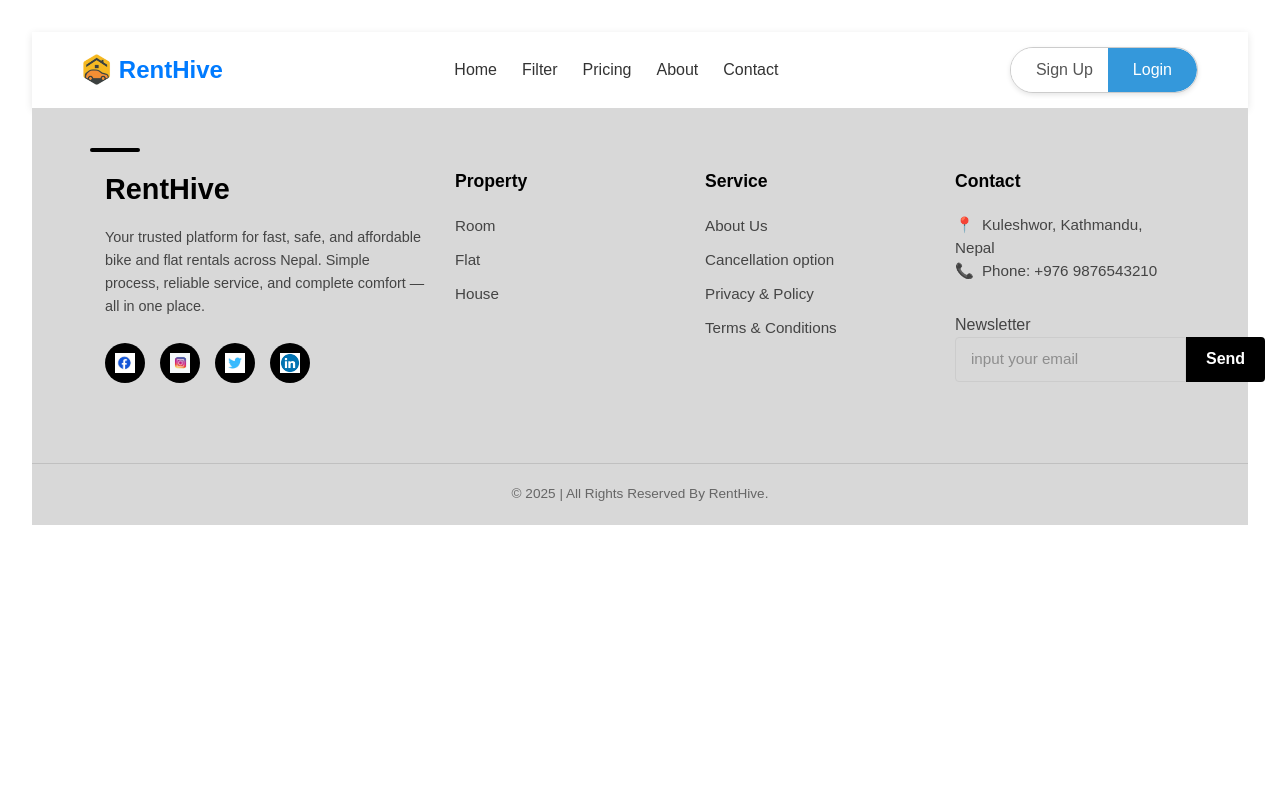
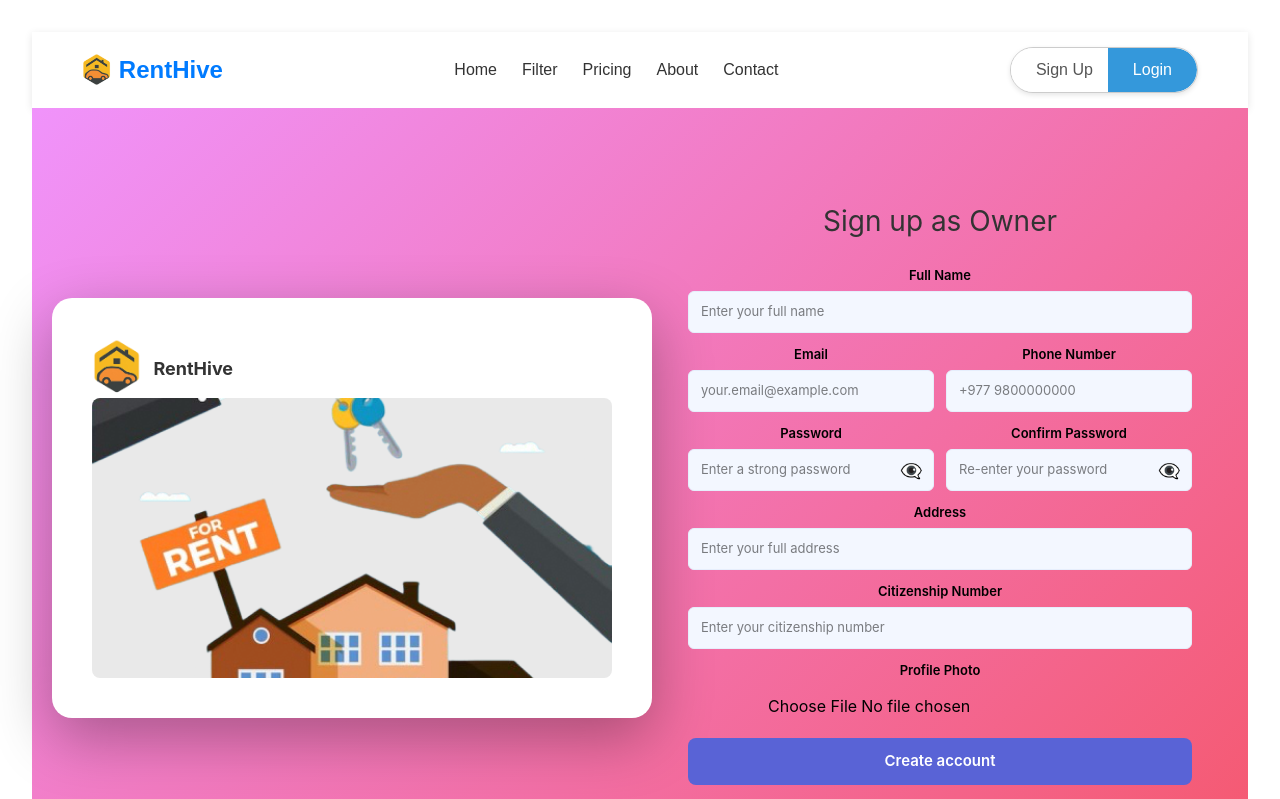
Before and after one commit to khambya19/RentHive, a React (Vite) app in the folder client/: page /register-lessor in a window 1280 px wide. Shown: the top 799 px of the page. Built offline with nearby package versions, Linux system fonts and the light colour scheme; no server answers.

Commit message:
my part done

```diff
--- a/client/src/App.jsx
+++ b/client/src/App.jsx
@@ -65,6 +65,8 @@ function AppContent() {
                 <Route path="/register" element={<Register />} />
                 <Route path="/register-user" element={<RegisterUser />} />
                 <Route path="/register-owner" element={<RegisterOwner />} />
+                <Route path="/register-vendor" element={<RegisterUser />} />
+                <Route path="/register-lessor" element={<RegisterOwner />} />
                 <Route path="/forgot-password" element={<ForgotPassword />} />
 
                 {/* Protected Dashboard Routes */}
--- a/client/src/pages/Login/Login.jsx
+++ b/client/src/pages/Login/Login.jsx
@@ -32,9 +32,7 @@ const Login = () => {
         // Use AuthContext login
         login(user, token);
 
-        // Redirect based on user type
-        // Owner → Owner Dashboard (full management)
-        // Lessor/Vendor → Tenant Dashboard (browse only)
+
         if (user.type === 'owner') {
             navigate('/owner/dashboard');
         } else if (user.type === 'lessor' || user.type === 'vendor') {
--- a/client/src/pages/RegisterOwner/RegisterOwner.jsx
+++ b/client/src/pages/RegisterOwner/RegisterOwner.jsx
@@ -42,70 +42,84 @@ const RegisterOwner = () => {
     }
 
     try {
-      // Create FormData for file upload
-      const formData = new FormData();
-      formData.append('type', 'owner');
-      formData.append('fullName', form.fullName);
-      formData.append('email', form.email);
-      formData.append('phone', form.phone);
-      formData.append('password', form.password);
-      formData.append('confirmPassword', form.confirmPassword);
-      formData.append('address', form.address);
-      formData.append('idNumber', form.citizenshipNumber); // Server expects idNumber
-
-      if (form.photo) {
-        formData.append('profileImage', form.photo); // Server expects profileImage
-      }
+      const requestBody = {
+        type: 'owner',
+        fullName: form.fullName,
+        email: form.email,
+        phone: form.phone,
+        password: form.password,
+        confirmPassword: form.confirmPassword,
+        address: form.address,
+        citizenshipNumber: form.citizenshipNumber,
+      };
 
       const response = await fetch('http://localhost:3001/api/auth/register', {
         method: 'POST',
-        body: formData, // Send FormData instead of JSON
+        headers: {
+          'Content-Type': 'application/json',
+          'Accept': 'application/json',
+        },
+        mode: 'cors',
+        body: JSON.stringify(requestBody),
       });
 
-      const data = await response.json();
+      const responseText = await response.text();
 
-      if (response.ok) {
+      if (!response.ok) {
+        try {
+          const errorData = JSON.parse(responseText);
+          setError(errorData.error || errorData.message || `Server error: ${response.status}`);
+        } catch {
+          setError(`Server error: ${response.status} - ${responseText}`);
+        }
+        return;
+      }
+
+      let data;
+      try {
+        data = JSON.parse(responseText);
+      } catch (parseError) {
+        setError('Server returned invalid response format');
+        return;
+      }
+
       setSuccess('Registration successful! Please verify your email.');
       setRegisteredEmail(form.email);
       setShowOtpModal(true);
+    } catch (error) {
+      console.error('Registration error:', error);
+      if (error.name === 'SyntaxError' && error.message.includes('JSON')) {
+        setError('Server returned invalid response. Please try again.');
+      } else if (error.name === 'TypeError' && error.message.includes('fetch')) {
+        setError('Unable to connect to server. Please check your connection.');
       } else {
-        setError(data.error || data.message || 'Registration failed');
+        setError(`Registration failed: ${error.message}`);
       }
-    } catch (error) {
-      setError('Unable to connect to server. Please try again.');
-      console.error('Registration error:', error);
     }
   };
 
   return (
-    <div style={{ minHeight: '100vh', background: 'linear-gradient(135deg, #f6f8fb 0%, #ffffff 100%)', padding: '20px', display: 'flex', alignItems: 'center', justifyContent: 'center' }}>
-      <div style={{ maxWidth: '1100px', width: '100%', background: '#fff', borderRadius: '12px', overflow: 'hidden', boxShadow: '0 8px 30px rgba(0,0,0,0.08)' }}>
-        <div style={{ display: 'flex' }}>
-          {/* Left Panel */}
-          <div style={{ flex: '0 0 38%', padding: '40px', background: '#fbfbfb', display: 'flex', flexDirection: 'column', alignItems: 'flex-start', justifyContent: 'flex-start', borderRight: '1px solid #eee', gap: 20, borderTopLeftRadius: 12, borderTopRightRadius: 0, overflow: 'hidden' }}>
+    <>
+      <div className="register-owner-container" style={{ display: 'flex', flexDirection: 'row', width: '100%' }}>
+        <div className="register-lessor-card">
           <div style={{ display: 'flex', flexDirection: 'row', alignItems: 'center', gap: 12 }}>
             <img src="/src/assets/rentHivelogo.png" alt="RentHive" style={{ height: 60 }} onError={(e) => { e.currentTarget.style.display = 'none'; }} />
             <span style={{ fontSize: 18, fontWeight: 700, color: '#333' }}>RentHive</span>
           </div>
-
           <div style={{ width: '100%', height: 280, borderRadius: 8, background: '#e9e9e9', display: 'flex', alignItems: 'center', justifyContent: 'center', overflow: 'hidden', marginTop: 'auto' }}>
             <img src="/src/assets/Login_page.png" alt="hero" style={{ width: '100%', height: '100%', objectFit: 'cover', display: 'block' }} onError={(e) => { e.currentTarget.style.display = 'none'; }} />
           </div>
         </div>
-
         {/* Right Panel */}
-          <div style={{ flex: '1 1 62%', padding: '36px' }}>
-            <h2 style={{ fontSize: 28, textAlign: 'center', margin: 0, marginBottom: 24 }}>Sign up as Owner</h2>
-
+        <div style={{ flex: '1 1 62%', minWidth: '400px', padding: '36px', maxHeight: '90vh', overflowY: 'auto' }}>
+          <h2 style={{ fontSize: 28, textAlign: 'center', margin: 0, marginBottom: 24, color: '#333' }}>Sign up as Owner</h2>
           {error && <div style={{ color: '#d32f2f', marginBottom: 15, padding: '12px 15px', background: '#ffebee', borderLeft: '4px solid #d32f2f', borderRadius: 6 }}>{error}</div>}
           {success && <div style={{ color: '#2e7d32', marginBottom: 15, padding: '12px 15px', background: '#e8f5e9', borderLeft: '4px solid #2e7d32', borderRadius: 6 }}>{success}</div>}
-
           <form onSubmit={handleSubmit}>
             <div style={{ marginBottom: 12 }}>
               <label style={{ display: 'block', marginBottom: 6, fontSize: 13, fontWeight: 600 }}>Full Name</label>
               <input type="text" name="fullName" placeholder="Enter your full name" value={form.fullName} onChange={handleChange} required style={formInputStyle} />
             </div>
-
             <div style={{ display: 'grid', gridTemplateColumns: '1fr 1fr', gap: 12, marginBottom: 12 }}>
               <div>
                 <label style={{ display: 'block', marginBottom: 6, fontSize: 13, fontWeight: 600 }}>Email</label>
@@ -116,7 +130,6 @@ const RegisterOwner = () => {
                 <input type="tel" name="phone" placeholder="+977 9800000000" value={form.phone} onChange={handleChange} required style={formInputStyle} />
               </div>
             </div>
-
             <div style={{ display: 'grid', gridTemplateColumns: '1fr 1fr', gap: 12, marginBottom: 12 }}>
               <div>
                 <label style={{ display: 'block', marginBottom: 6, fontSize: 13, fontWeight: 600 }}>Password</label>
@@ -183,33 +196,26 @@ const RegisterOwner = () => {
                 </div>
               </div>
             </div>
-
             <div style={{ marginBottom: 12 }}>
               <label style={{ display: 'block', marginBottom: 6, fontSize: 13, fontWeight: 600 }}>Address</label>
               <input type="text" name="address" placeholder="Enter your full address" value={form.address} onChange={handleChange} required style={formInputStyle} />
             </div>
-
             <div style={{ marginBottom: 12 }}>
               <label style={{ display: 'block', marginBottom: 6, fontSize: 13, fontWeight: 600 }}>Citizenship Number</label>
               <input type="text" name="citizenshipNumber" placeholder="Enter your citizenship number" value={form.citizenshipNumber} onChange={handleChange} required style={formInputStyle} />
             </div>
-
             <div style={{ marginBottom: 12 }}>
               <label style={{ display: 'block', marginBottom: 6, fontSize: 13, fontWeight: 600 }}>Profile Photo</label>
               <input type="file" name="photo" accept="image/*" onChange={handleChange} style={{ padding: 8 }} />
               {form.photo && <p style={{ color: '#388e3c', marginTop: 6, fontSize: 13 }}>✓ {form.photo.name}</p>}
             </div>
-
             <button type="submit" style={{ width: '100%', padding: '12px 16px', background: '#5963d6', color: '#fff', border: 'none', borderRadius: 8, fontSize: 15, fontWeight: 600, cursor: 'pointer' }}>Create account</button>
-
             <div style={{ textAlign: 'center', fontSize: 13, color: '#666', marginTop: 12 }}>
               Already have an account? <a href="#" onClick={(e) => { e.preventDefault(); navigate('/login'); }} style={{ color: '#d9534f', textDecoration: 'none', fontWeight: 600 }}>Login</a>
             </div>
           </form>
         </div>
       </div>
-      </div>
-
       {showOtpModal && (
         <OtpModal
           email={registeredEmail}
@@ -221,7 +227,7 @@ const RegisterOwner = () => {
           }}
         />
       )}
-    </div>
+    </>
   );
 };
 
```
Also changed, not shown: client/src/pages/RegisterUser/RegisterUser.jsx (+6 -36 lines). Lines whose indentation alone changed are shown as unchanged.
